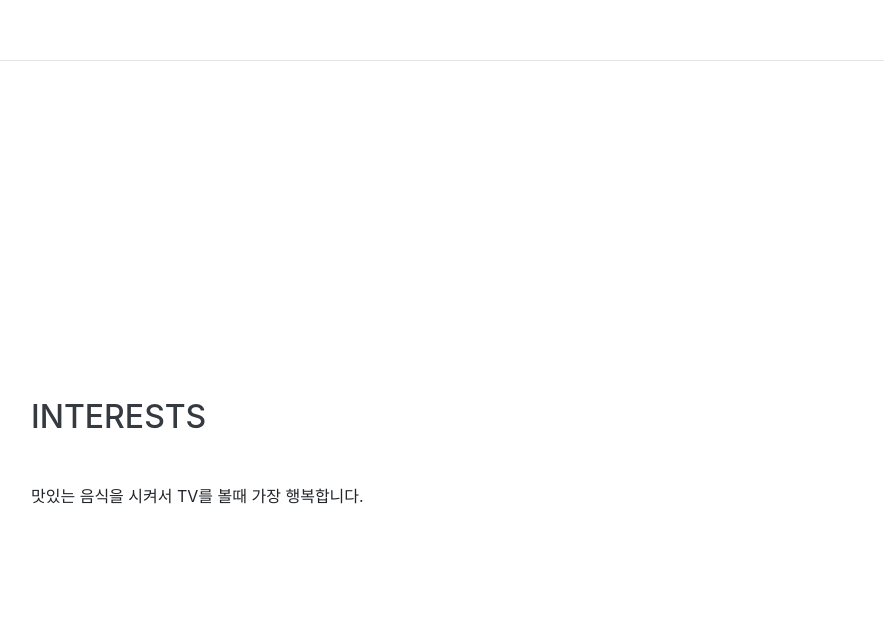
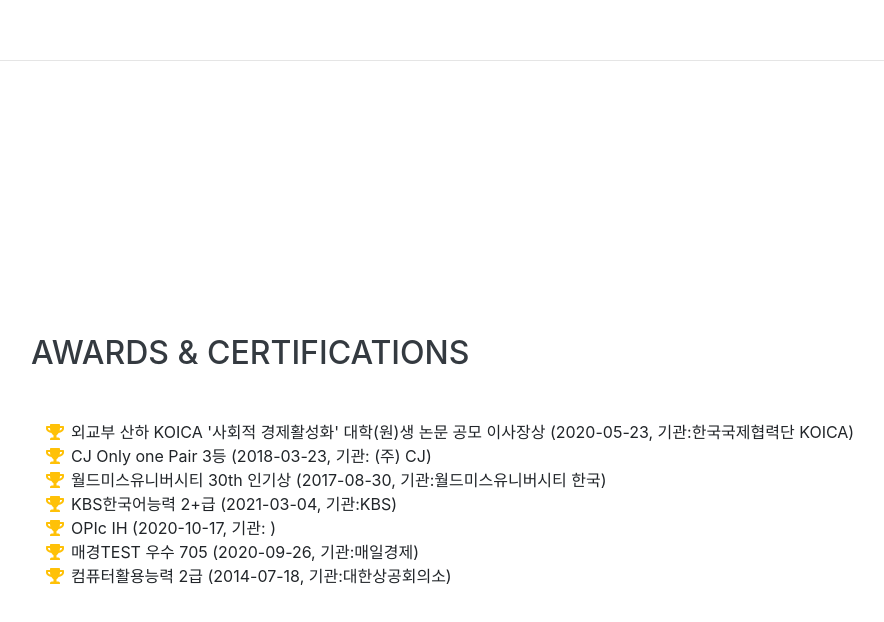
Before and after one commit to roseslki/pigisen.github.io, a website with bundled scripts: page index.html in a window 1280 px wide. Shown: the part 3178-3800 px from the top of the page, without its empty margins (289-1173 px from the left). Built offline with nearby package versions, Linux system fonts and the light colour scheme; a web font is replaced by a local one.

Commit message:
Update index.html

```diff
--- a/index.html
+++ b/index.html
@@ -196,17 +196,6 @@
     </section>
 
 
-
-
-
-    <hr class="m-0">
-    <section class="resume-section p-3 p-lg-5 d-flex align-items-center" id="interests">
-      <div class="w-100">
-        <h2 class="mb-5">Interests</h2>
-        <p>맛있는 음식을 시켜서 TV를 볼때 가장 행복합니다.</p>
-      </div>
-    </section>
-
     <hr class="m-0">
 
     <section class="resume-section p-3 p-lg-5 d-flex align-items-center" id="awards">
```
